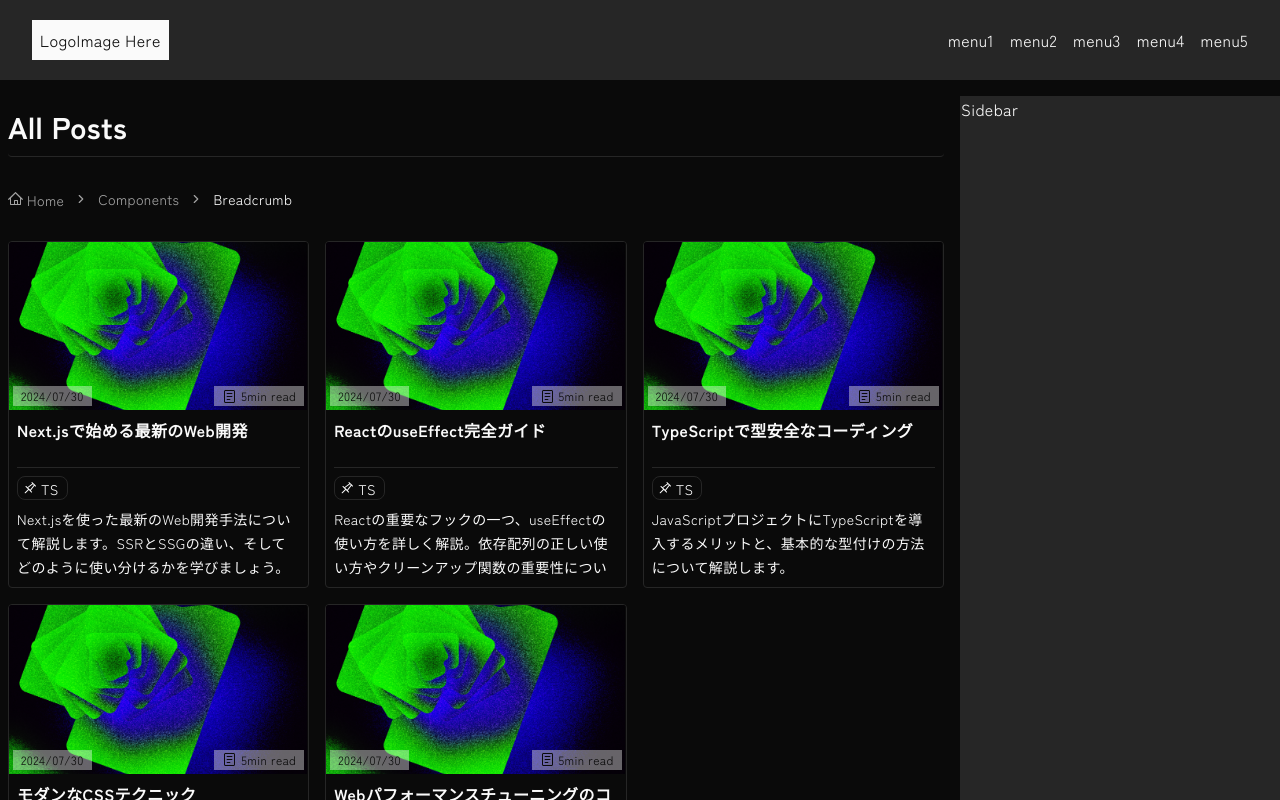
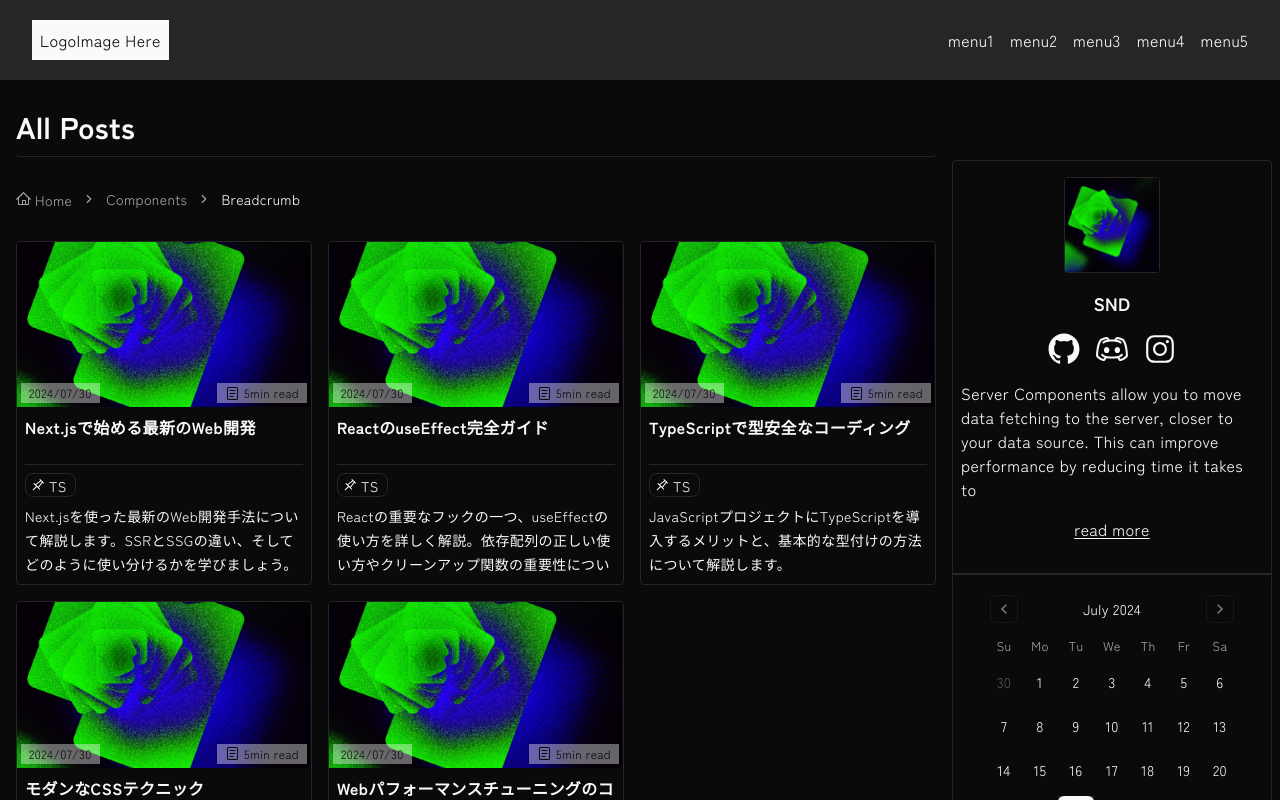
Before and after one commit to snd-primary/sdn-mediasite-theme, a Next.js app: page / in a window 1280 px wide. Shown: the top 800 px of the page. Built offline with nearby package versions, Linux system fonts and the light colour scheme.

Commit message:
header and footer created

```diff
--- a/package.json
+++ b/package.json
@@ -14,13 +14,17 @@
     "@tailwindcss/container-queries": "^0.1.1",
     "class-variance-authority": "^0.7.0",
     "clsx": "^2.1.1",
+    "date-fns": "^3.6.0",
     "embla-carousel-react": "^8.1.7",
+    "install": "^0.13.0",
     "lucide-react": "^0.414.0",
     "next": "14.2.5",
     "next-themes": "^0.3.0",
     "react": "^18",
+    "react-day-picker": "8.10.1",
     "react-dom": "^18",
     "tailwind-merge": "^2.4.0",
+    "tailwind-variants": "^0.2.1",
     "tailwindcss-animate": "^1.0.7",
     "zod": "^3.23.8"
   },
--- a/src/app/layout.tsx
+++ b/src/app/layout.tsx
@@ -13,6 +13,8 @@ const zenkakuGN = Zen_Kaku_Gothic_New({
 
 import { ThemeProvider } from "@/components/theme-provider";
 import Sidebar from "./ui/sidebar";
+import Header from "./ui/header";
+import Footer from "./ui/footer";
 
 export const metadata: Metadata = {
 	title: "Create Next App",
@@ -39,40 +41,12 @@ export default function RootLayout({
 					// disableTransitionOnChange
 				>
 					<div className="grid w-full h-full grid-cols-1 grid-rows-[80px_1fr_320px] relative justify-center justify-items-center content-between gap-4">
-						<header className="w-full bg-secondary px-8 py-2 h-20 flex items-center justify-between ">
-							<Link
-								href="/"
-								className="flex py-2 px-2 text-center bg-card-foreground text-background"
-							>
-								LogoImage Here
-							</Link>
-							<nav>
-								<ul className="flex items-center justify-center gap-4">
-									<li>
-										<Link href="/">menu1</Link>
-									</li>
-									<li>
-										<Link href="/">menu2</Link>
-									</li>
-									<li>
-										<Link href="/">menu3</Link>
-									</li>
-									<li>
-										<Link href="/">menu4</Link>
-									</li>
-									<li>
-										<Link href="/">menu5</Link>
-									</li>
-								</ul>
-							</nav>
-						</header>
-						<div className="max-w-[1440px] w-full h-full grid lg:grid-cols-[1fr_320px] md:grid-cols-[1fr_300px] sm:grid-cols-1 gap-2">
+						<Header />
+						<div className="max-w-[1440px] w-full h-full grid lg:grid-cols-[1fr_320px] md:grid-cols-[1fr_300px] sm:grid-cols-1 gap-2 px-2">
 							{children}
 							<Sidebar />
 						</div>
-						<footer className="w-full bg-secondary px-2 py-2 flex items-start">
-							footer
-						</footer>
+						<Footer />
 					</div>
 				</ThemeProvider>
 			</body>
--- /dev/null
+++ b/src/app/ui/footer.tsx
@@ -0,0 +1,11 @@
+import React from "react";
+
+const Footer = () => {
+	return (
+		<footer className="w-full bg-secondary px-2 py-2 flex items-start">
+			footer
+		</footer>
+	);
+};
+
+export default Footer;
--- /dev/null
+++ b/src/app/ui/header.tsx
@@ -0,0 +1,36 @@
+import React from "react";
+import Link from "next/link";
+
+const Header = () => {
+	return (
+		<header className="w-full bg-secondary px-8 py-2 h-20 flex items-center justify-between ">
+			<Link
+				href="/"
+				className="flex py-2 px-2 text-center bg-card-foreground text-background"
+			>
+				LogoImage Here
+			</Link>
+			<nav>
+				<ul className="flex items-center justify-center gap-4">
+					<li>
+						<Link href="/">menu1</Link>
+					</li>
+					<li>
+						<Link href="/">menu2</Link>
+					</li>
+					<li>
+						<Link href="/">menu3</Link>
+					</li>
+					<li>
+						<Link href="/">menu4</Link>
+					</li>
+					<li>
+						<Link href="/">menu5</Link>
+					</li>
+				</ul>
+			</nav>
+		</header>
+	);
+};
+
+export default Header;
--- a/src/app/ui/sidebar.tsx
+++ b/src/app/ui/sidebar.tsx
@@ -1,7 +1,90 @@
+"use client";
+
 import React from "react";
+import { Calendar } from "@/components/ui/calendar";
+import {
+	GitHubLogoIcon,
+	DiscordLogoIcon,
+	InstagramLogoIcon,
+} from "@radix-ui/react-icons";
+import Image from "next/image";
+import { tv } from "tailwind-variants";
+import Link from "next/link";
+
+const iconSize = tv({
+	variants: {
+		size: {
+			small: "w-8 h-8",
+		},
+	},
+	defaultVariants: {
+		size: "small",
+	},
+});
+
+const SidebarTitle = ({ title }: { title: string }) => {
+	return (
+		<h3 className="text-lg font-bold border rounded px-4 py-1 w-fit mx-auto">
+			{title}
+		</h3>
+	);
+};
+
+const AuthorBio = () => {
+	return (
+		<div className="grid grid-cols-1 justify-center justify-items-center w-full h-fit gap-4 py-4 ">
+			<div className="relative w-24 h-24 rounded border">
+				<Image src={"/images/dummy.png"} alt="author image" fill />
+			</div>
+			<span className="text-lg font-bold ">SND</span>
+			<div className=" flex align-center gap-4">
+				<GitHubLogoIcon className={iconSize()} />
+				<DiscordLogoIcon className={iconSize()} />
+				<InstagramLogoIcon className={iconSize()} />
+			</div>
+			<p className="text-left px-2 ">
+				Server Components allow you to move data fetching to the server, closer to
+				your data source. This can improve performance by reducing time it takes to
+			</p>
+			<Link
+				href={"/"}
+				passHref
+				role="button"
+				className="underline underline-offset-2 hover:opacity-70"
+			>
+				read more
+			</Link>
+		</div>
+	);
+};
+
+export function CalendarDemo() {
+	const [date, setDate] = React.useState<Date | undefined>(new Date());
+
+	return (
+		<div className="grid grid-cols-1 h-fit justify-center text-center py-2  ">
+			{/* <SidebarTitle title="Archive" /> */}
+			<Calendar
+				mode="single"
+				selected={date}
+				onSelect={setDate}
+				className="rounded-md  shadow w-full"
+			/>
+		</div>
+	);
+}
+
+/* const CategoryLinks = () => {
+	return <div></div>;
+}; */
 
 const Sidebar = () => {
-	return <aside className="border bg-secondary w-full h-full">Sidebar</aside>;
+	return (
+		<aside className="mt-16 border rounded w-full h-fit align-start grid grid-cols-subgrid gap-4 col-span-1 divide-y-2 divide-solid">
+			<AuthorBio />
+			<CalendarDemo />
+		</aside>
+	);
 };
 
 export default Sidebar;
--- /dev/null
+++ b/src/components/ui/calendar.tsx
@@ -0,0 +1,67 @@
+"use client";
+
+import type * as React from "react";
+import { ChevronLeft, ChevronRight } from "lucide-react";
+import { DayPicker } from "react-day-picker";
+
+import { cn } from "@/lib/utils";
+import { buttonVariants } from "@/components/ui/button";
+
+export type CalendarProps = React.ComponentProps<typeof DayPicker>;
+
+function Calendar({
+	className,
+	classNames,
+	showOutsideDays = true,
+	...props
+}: CalendarProps) {
+	return (
+		<DayPicker
+			showOutsideDays={showOutsideDays}
+			className={cn("p-3", className)}
+			classNames={{
+				months:
+					"flex flex-col sm:flex-row space-y-4 sm:space-x-4 sm:space-y-0 justify-center",
+				month: "space-y-4",
+				caption: "flex justify-center pt-1 relative items-center",
+				caption_label: "text-sm font-medium",
+				nav: "space-x-1 flex items-center",
+				nav_button: cn(
+					buttonVariants({ variant: "outline" }),
+					"h-7 w-7 bg-transparent p-0 opacity-50 hover:opacity-100"
+				),
+				nav_button_previous: "absolute left-1",
+				nav_button_next: "absolute right-1",
+				table: "w-full border-collapse space-y-1",
+				head_row: "flex",
+				head_cell: "text-muted-foreground rounded-md w-9 font-normal text-[0.8rem]",
+				row: "flex w-full mt-2",
+				cell:
+					"h-9 w-9 text-center text-sm p-0 relative [&:has([aria-selected].day-range-end)]:rounded-r-md [&:has([aria-selected].day-outside)]:bg-accent/50 [&:has([aria-selected])]:bg-accent first:[&:has([aria-selected])]:rounded-l-md last:[&:has([aria-selected])]:rounded-r-md focus-within:relative focus-within:z-20",
+				day: cn(
+					buttonVariants({ variant: "ghost" }),
+					"h-9 w-9 p-0 font-normal aria-selected:opacity-100"
+				),
+				day_range_end: "day-range-end",
+				day_selected:
+					"bg-primary text-primary-foreground hover:bg-primary hover:text-primary-foreground focus:bg-primary focus:text-primary-foreground",
+				day_today: "bg-accent text-accent-foreground",
+				day_outside:
+					"day-outside text-muted-foreground opacity-50 aria-selected:bg-accent/50 aria-selected:text-muted-foreground aria-selected:opacity-30",
+				day_disabled: "text-muted-foreground opacity-50",
+				day_range_middle:
+					"aria-selected:bg-accent aria-selected:text-accent-foreground",
+				day_hidden: "invisible",
+				...classNames,
+			}}
+			components={{
+				IconLeft: ({ ...props }) => <ChevronLeft className="h-4 w-4" />,
+				IconRight: ({ ...props }) => <ChevronRight className="h-4 w-4" />,
+			}}
+			{...props}
+		/>
+	);
+}
+Calendar.displayName = "Calendar";
+
+export { Calendar };
```
Also changed, not shown: 1 other file (tests, documents, lock files or other folders).
